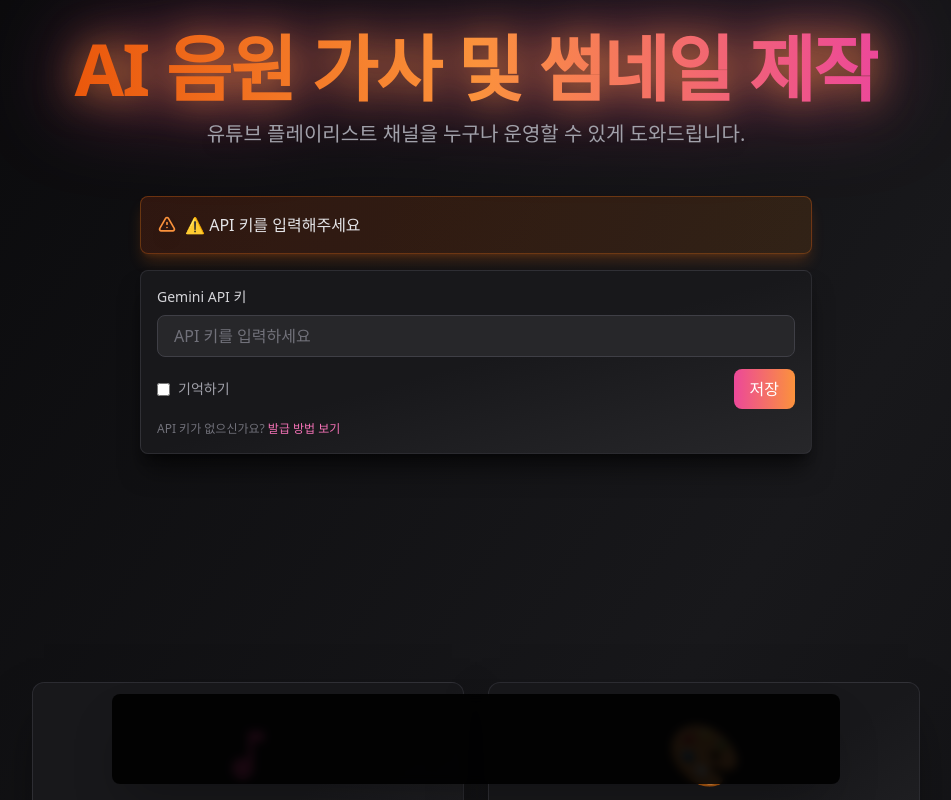
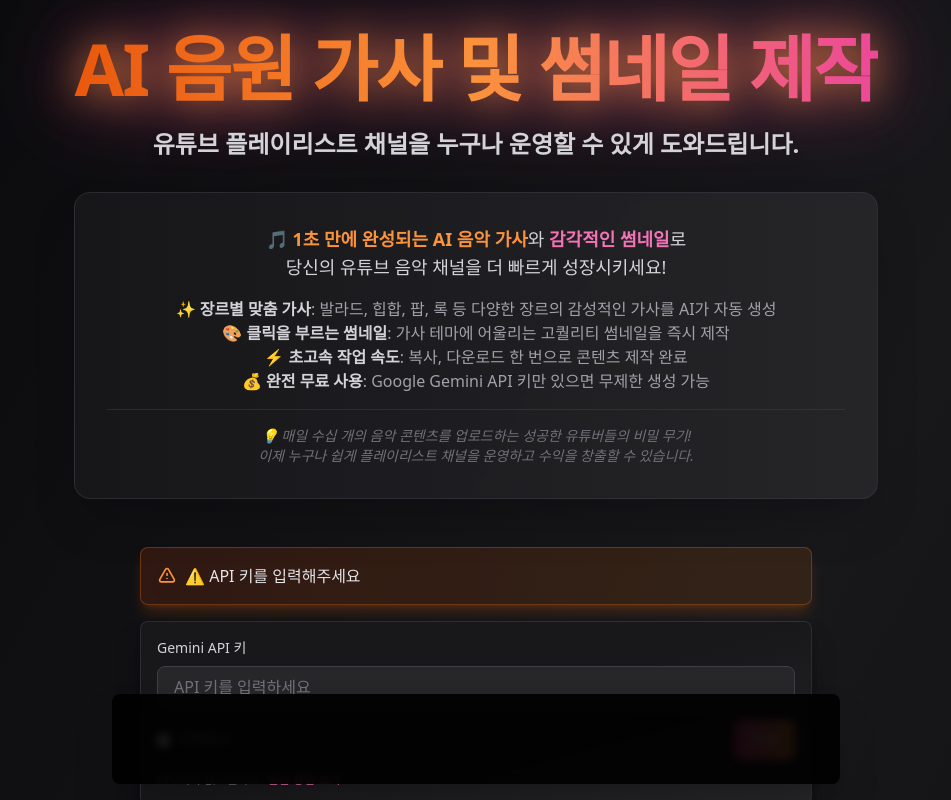
Before and after one commit to angibeom0985-arch/aimusic-l, a React (Vite) app: page / in a window 1280 px wide. Shown: the top 800 px of the page, without its empty margins (164-1115 px from the left). Built offline with nearby package versions, Linux system fonts and the light colour scheme.

Commit message:
Docs: 웹사이트 소개글 작성 - HomePage 상세 설명 추가 및 README 대폭 개선

```diff
--- a/pages/HomePage.tsx
+++ b/pages/HomePage.tsx
@@ -24,9 +24,9 @@ const HomePage: React.FC<HomePageProps> = ({ apiKey, setApiKey }) => {
   return (
     <div className="min-h-screen flex flex-col items-center justify-center p-4">
       {/* 타이틀 */}
-      <div className="text-center mb-12">
+      <div className="text-center mb-12 max-w-4xl">
         <h1
-          className="text-5xl md:text-7xl font-bold tracking-tight mb-4 bg-clip-text text-transparent bg-gradient-to-r from-orange-600 via-orange-400 to-pink-500"
+          className="text-5xl md:text-7xl font-bold tracking-tight mb-6 bg-clip-text text-transparent bg-gradient-to-r from-orange-600 via-orange-400 to-pink-500"
           style={{
             filter:
               "drop-shadow(0 0 20px rgba(251, 146, 60, 0.8)) drop-shadow(0 0 40px rgba(236, 72, 153, 0.6))",
@@ -34,9 +34,25 @@ const HomePage: React.FC<HomePageProps> = ({ apiKey, setApiKey }) => {
         >
           AI 음원 가사 및 썸네일 제작
         </h1>
-        <p className="text-zinc-400 text-lg md:text-xl drop-shadow-lg">
+        <p className="text-zinc-300 text-xl md:text-2xl font-semibold mb-4 drop-shadow-lg">
           유튜브 플레이리스트 채널을 누구나 운영할 수 있게 도와드립니다.
         </p>
+        <div className="bg-gradient-to-r from-zinc-900/90 to-zinc-800/90 backdrop-blur-sm border border-zinc-700/50 rounded-2xl p-6 md:p-8 shadow-2xl mt-8">
+          <p className="text-zinc-300 text-base md:text-lg leading-relaxed mb-4">
+            🎵 <span className="font-bold text-orange-400">1초 만에 완성되는 AI 음악 가사</span>와 <span className="font-bold text-pink-400">감각적인 썸네일</span>로<br />
+            당신의 유튜브 음악 채널을 더 빠르게 성장시키세요!
+          </p>
+          <p className="text-zinc-400 text-sm md:text-base leading-relaxed mb-3">
+            ✨ <span className="text-zinc-300 font-semibold">장르별 맞춤 가사</span>: 발라드, 힙합, 팝, 록 등 다양한 장르의 감성적인 가사를 AI가 자동 생성<br />
+            🎨 <span className="text-zinc-300 font-semibold">클릭을 부르는 썸네일</span>: 가사 테마에 어울리는 고퀄리티 썸네일을 즉시 제작<br />
+            ⚡ <span className="text-zinc-300 font-semibold">초고속 작업 속도</span>: 복사, 다운로드 한 번으로 콘텐츠 제작 완료<br />
+            💰 <span className="text-zinc-300 font-semibold">완전 무료 사용</span>: Google Gemini API 키만 있으면 무제한 생성 가능
+          </p>
+          <p className="text-zinc-500 text-xs md:text-sm italic border-t border-zinc-700/50 pt-4 mt-4">
+            💡 매일 수십 개의 음악 콘텐츠를 업로드하는 성공한 유튜버들의 비밀 무기!<br />
+            이제 누구나 쉽게 플레이리스트 채널을 운영하고 수익을 창출할 수 있습니다.
+          </p>
+        </div>
       </div>
 
       {/* API 키 입력 섹션 */}
```
Also changed, not shown: 1 other file (tests, documents, lock files or other folders).
